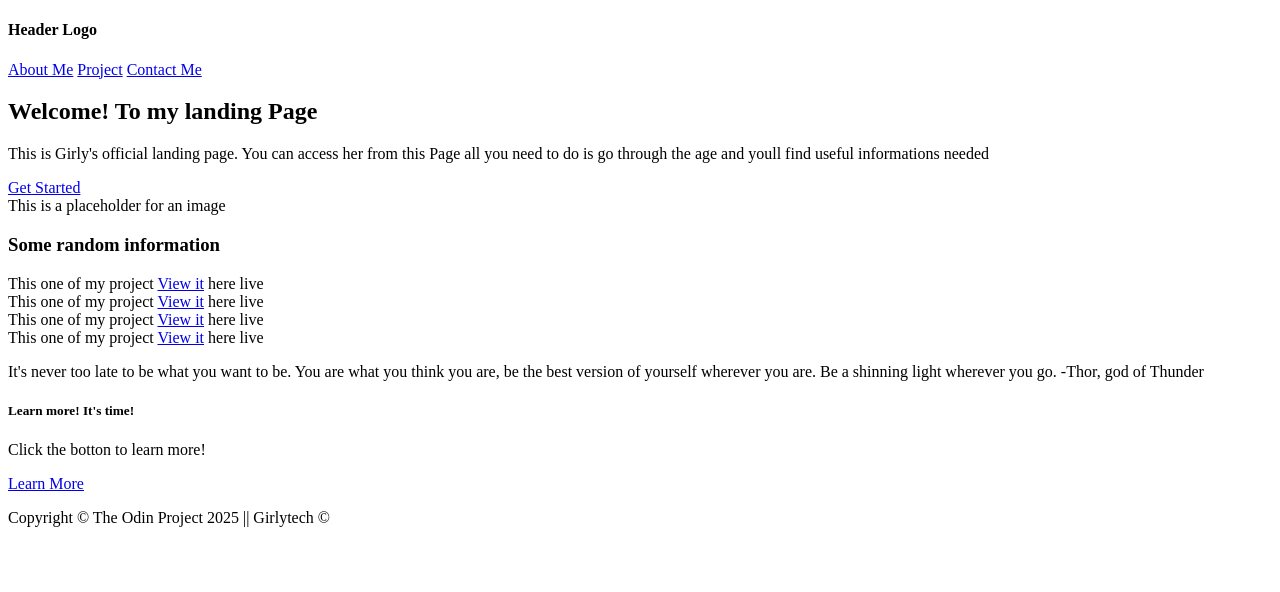
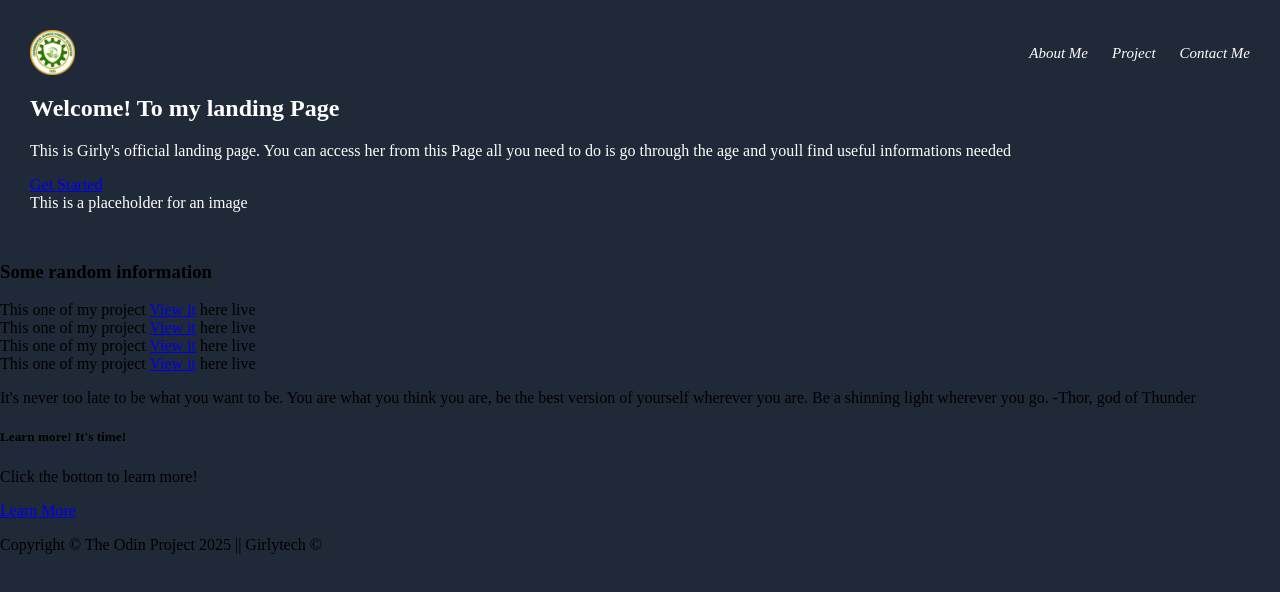
Before and after one commit to djujeep/my-first-landing-page, a plain HTML site: page index.html in a window 1280 px wide. Drawn offline with Linux system fonts and the light colour scheme.

Commit message:
styled the header

```diff
--- a/index.html
+++ b/index.html
@@ -10,11 +10,13 @@
     <div id="head-section">
         <header id="head">
             <div id="logo">
-            <h4>Header Logo</h4>
+            <img src="img/essa logo.png" alt="logo">
             </div>
+            <nav id="contact">
             <a href="#">About Me</a>
             <a href="#">Project</a>
             <a href="#">Contact Me</a>
+            </nav>
         </header>
         <div id="p-content">
             <h2>Welcome! To my landing Page</h2>
--- a/style.css
+++ b/style.css
@@ -0,0 +1,33 @@
+body {
+    background-color: #1F2937;
+    margin: 0;
+    padding: 0;
+}
+#head-section {
+    color: white;
+    padding: 30px;
+}
+header {
+    margin-top: 0;
+    padding-top: 0;
+    display: flex;
+    justify-content: space-between;
+    align-items: center;
+}
+#logo img {
+    width: 100%;
+    height: 100%;
+}
+#logo {
+    width: 45px;
+    height: 45px;
+}
+#contact a {
+    font-size: 15px;
+    font-style: italic;
+    text-decoration: none;
+    color: white;
+    font-weight: 500px;
+    align-items: end;
+    margin-left: 20px;
+}
```
Also changed, not shown: img/essa logo.png (added).
